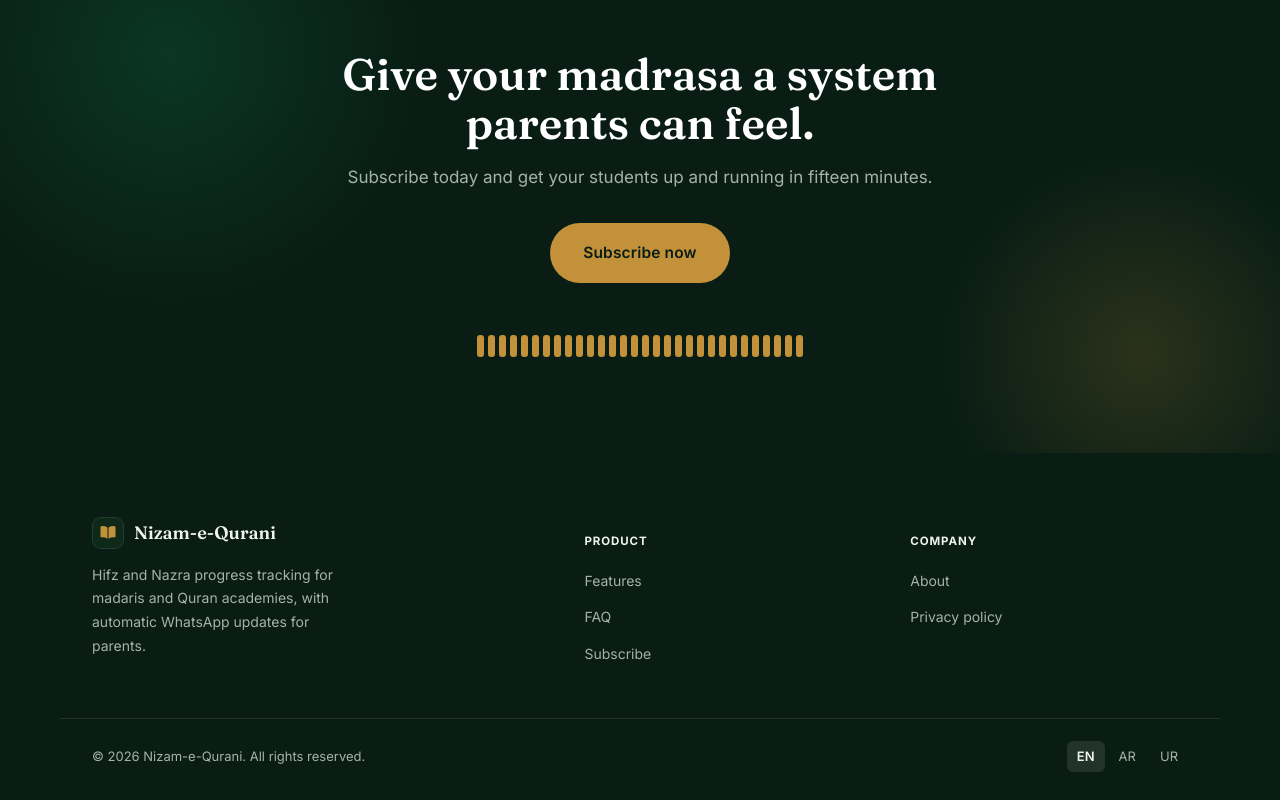
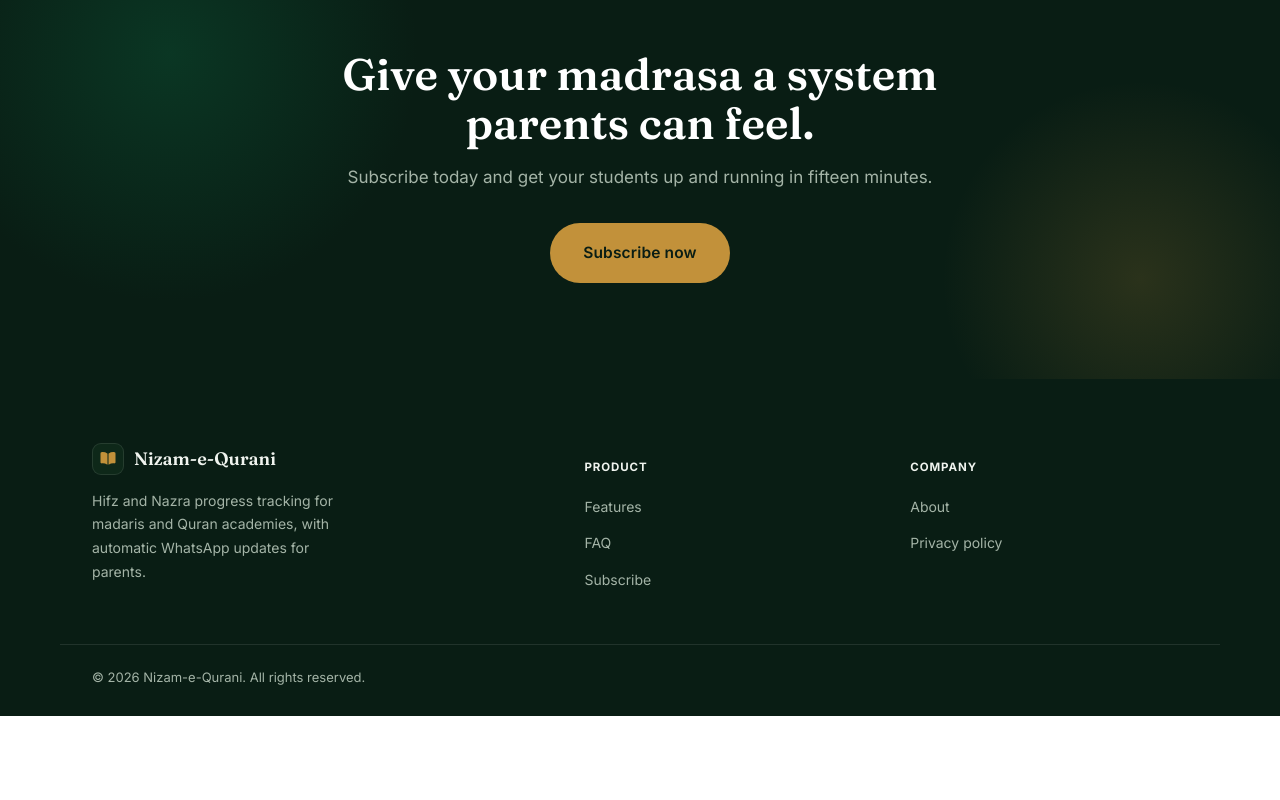
Before and after one commit to mobeen9876/Quran-Academy-landing-page, a React (Vite) app: page / in a window 1280 px wide. Shown: the part 6806-7606 px from the top of the page. After the commit the page ends 7522 px from the top, so only its background shows below. Built offline with nearby package versions, Linux system fonts and the light colour scheme.

Commit message:
Remove juz strip from CTA and language switcher from footer

```diff
--- a/src/components/CTABand.jsx
+++ b/src/components/CTABand.jsx
@@ -1,17 +1,3 @@
-function JuzStrip({ filledCount = 30, delayStep = 0.022 }) {
-  return (
-    <div className="juz-strip">
-      {Array.from({ length: 30 }, (_, i) => (
-        <span
-          key={i}
-          className={i < filledCount ? 'on' : ''}
-          style={{ animationDelay: `${(i + 1) * delayStep}s` }}
-        />
-      ))}
-    </div>
-  )
-}
-
 export default function CTABand() {
   return (
     <section className="cta-band" id="demo">
@@ -23,9 +9,6 @@
           Subscribe today and get your students up and running in fifteen minutes.
         </p>
         <a href="#" className="btn btn-on-dark btn-lg reveal reveal-d2">Subscribe now</a>
-        <div className="cta-strip reveal reveal-d3">
-          <JuzStrip filledCount={30} />
-        </div>
       </div>
     </section>
   )
--- a/src/components/Footer.jsx
+++ b/src/components/Footer.jsx
@@ -1,5 +1,3 @@
-import { useState } from 'react'
-
 const BrandIcon = () => (
   <svg viewBox="0 0 24 24" fill="#C2913A" style={{ width:18, height:18 }}>
     <path d="M11.1 4.7c-2.4-1.6-5.2-2.2-7.9-1.7-.7.1-1.2.7-1.2 1.5v11.9c0 .9.8 1.6 1.7 1.4 2.4-.4 4.9.2 7 1.6.2.1.4.2.6.2V5.1c-.1-.2-.1-.3-.2-.4Z"/>
@@ -8,7 +6,6 @@
 )
 
 export default function Footer() {
-  const [lang, setLang] = useState('EN')
 
   return (
     <footer>
@@ -50,11 +47,6 @@
 
       <div className="wrap foot-bottom">
         <p>© 2026 Nizam-e-Qurani. All rights reserved.</p>
-        <div className="lang-switch">
-          {['EN','AR','UR'].map(l => (
-            <span key={l} className={lang === l ? 'active' : ''} onClick={() => setLang(l)}>{l}</span>
-          ))}
-        </div>
       </div>
     </footer>
   )
```
